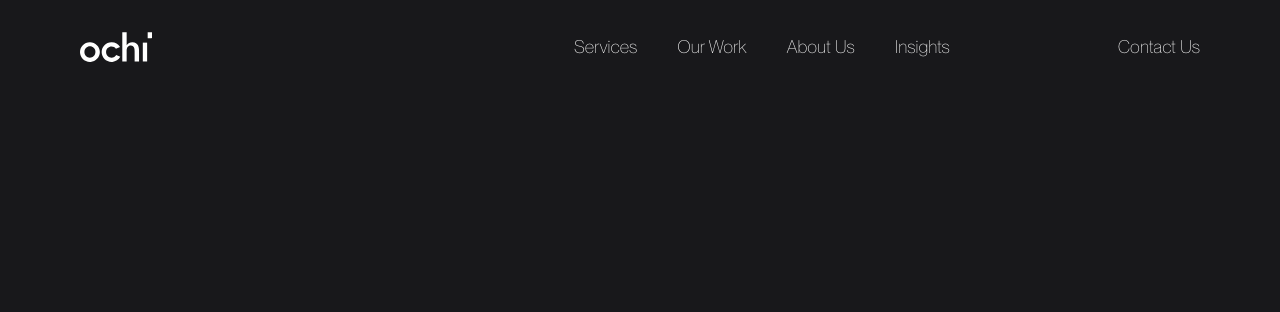
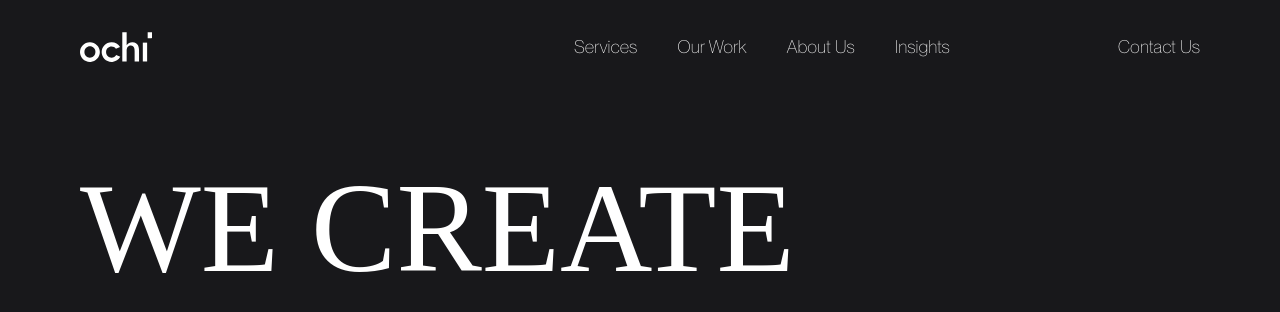
Before and after one commit to Jisan-Dev/Ochi-Design, a React (Vite) app: page / in a window 1280 px wide. Shown: the top 312 px of the page. Built offline with nearby package versions, Linux system fonts and the light colour scheme.

Commit message:
Start adding the landing page (hero/banner)

```diff
--- a/src/App.jsx
+++ b/src/App.jsx
@@ -1,9 +1,11 @@
+import LandingPage from './components/LandingPage';
 import Navbar from './components/Navbar';
 
 const App = () => {
   return (
-    <div className="w-full h-screen bg-zinc-900 text-white">
+    <div className="w-full h-screen text-white">
       <Navbar />
+      <LandingPage />
     </div>
   );
 };
--- /dev/null
+++ b/src/components/LandingPage.jsx
@@ -0,0 +1,15 @@
+import React from 'react';
+
+const LandingPage = () => {
+  return (
+    <div className="w-full h-screen bg-zinc-900 pt-1">
+      <div className="textstructure mt-40 px-20">
+        <div className="masker">
+          <h1 className="uppercase text-9xl font-['Bebas_Neue'] leading-none">We create</h1>
+        </div>
+      </div>
+    </div>
+  );
+};
+
+export default LandingPage;
```
